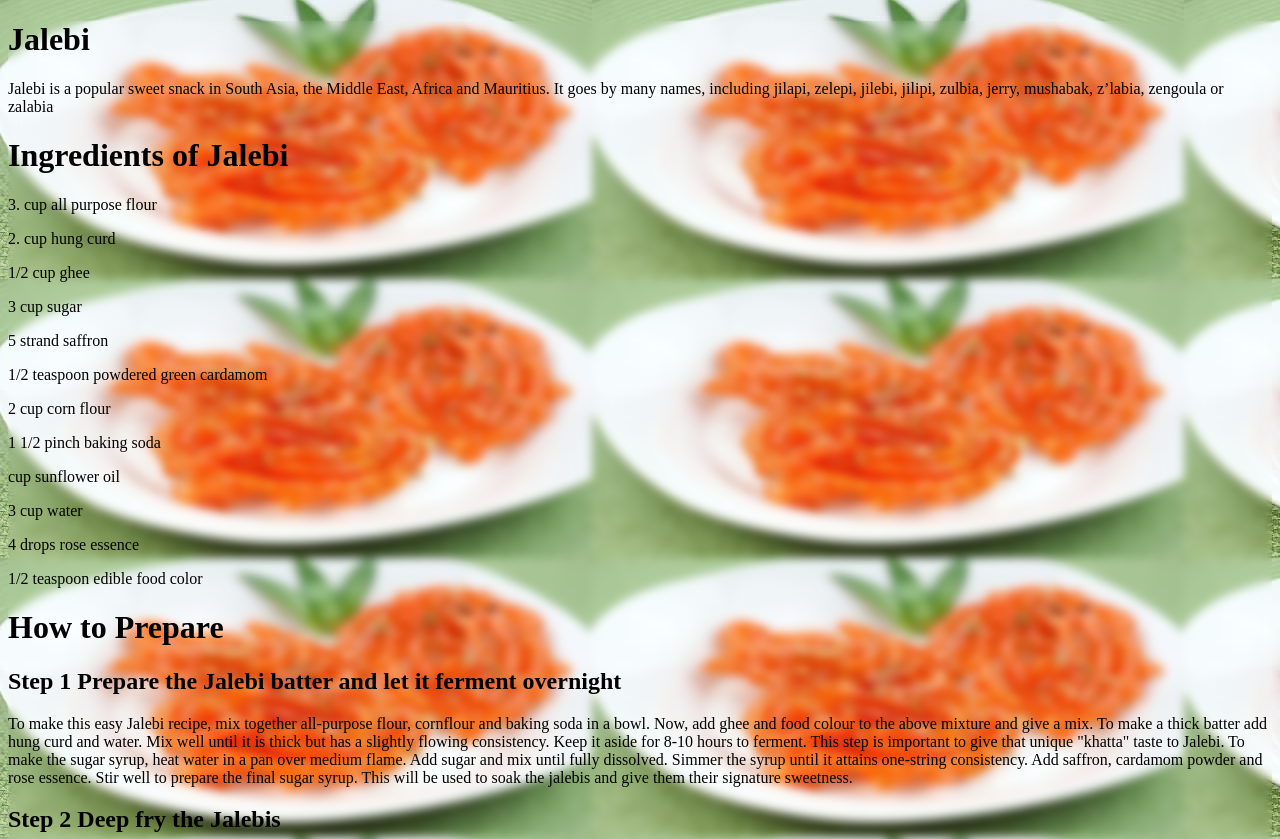
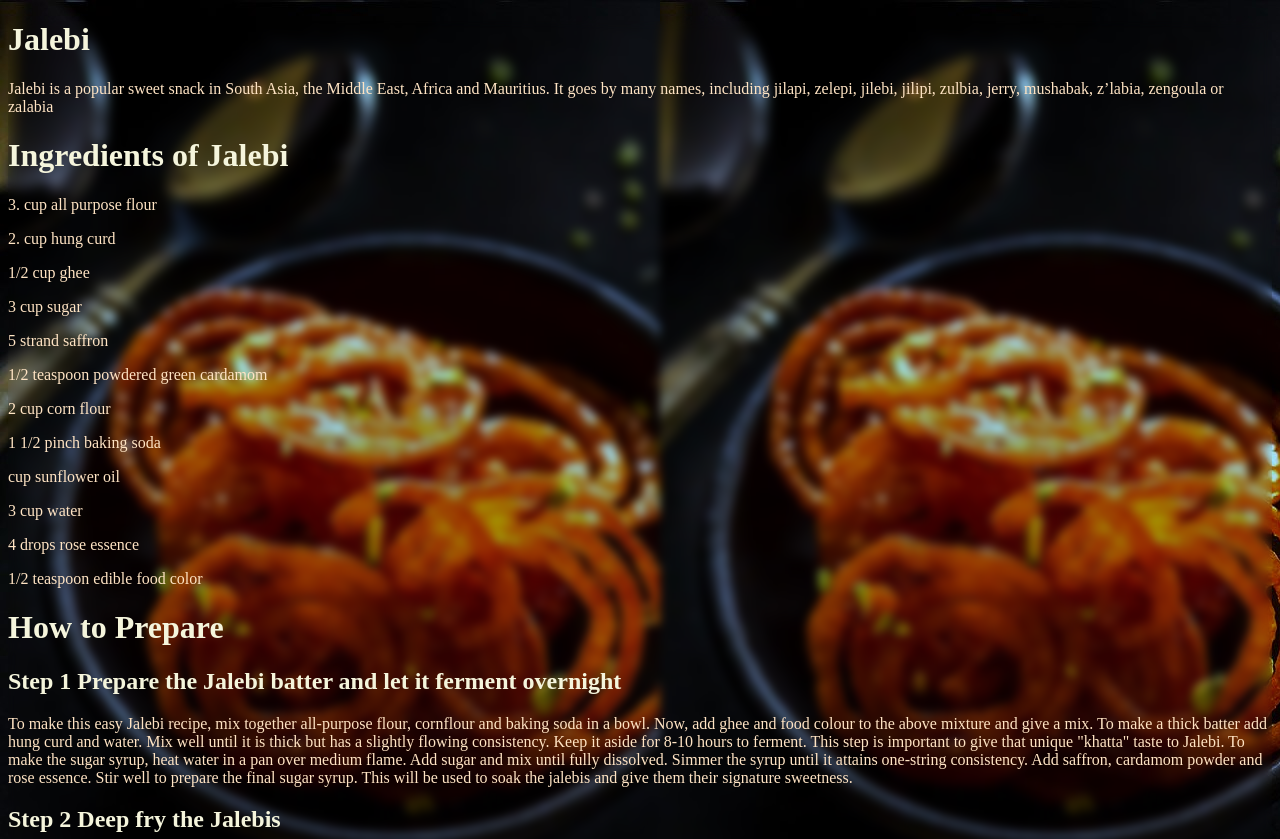
Before and after one commit to Bath-Spa-Students/web-dev-1-a1-set-exercises-alanpaulb, a plain HTML site: page Chapter-1-Introduction to HTML and CSS/Exercises/Recipe-Page-HTML.html in a window 1280 px wide. Shown: the top 839 px of the page. Drawn offline with Linux system fonts and the light colour scheme.

Commit message:
jalebi.jpeg

```diff
--- a/Chapter-1-Introduction to HTML and CSS/Exercises/Recipe-Page-CSS.css
+++ b/Chapter-1-Introduction to HTML and CSS/Exercises/Recipe-Page-CSS.css
@@ -1,5 +1,18 @@
 body {
 
-    background-image: url("jalebi\ 2.jpg");
+    background-image: url("jalebi.jpeg");
     backdrop-filter: blur(5px);
   }
+
+h1{
+  color: beige;
+}
+p{
+  color: bisque;
+}
+h2{
+  color: beige;
+}
+p{
+  color: bisque;
+}
```
Also changed, not shown: Chapter-1-Introduction to HTML and CSS/Exercises/jalebi 2.jpg (deleted), Chapter-1-Introduction to HTML and CSS/Exercises/jalebi.jpeg (added).
